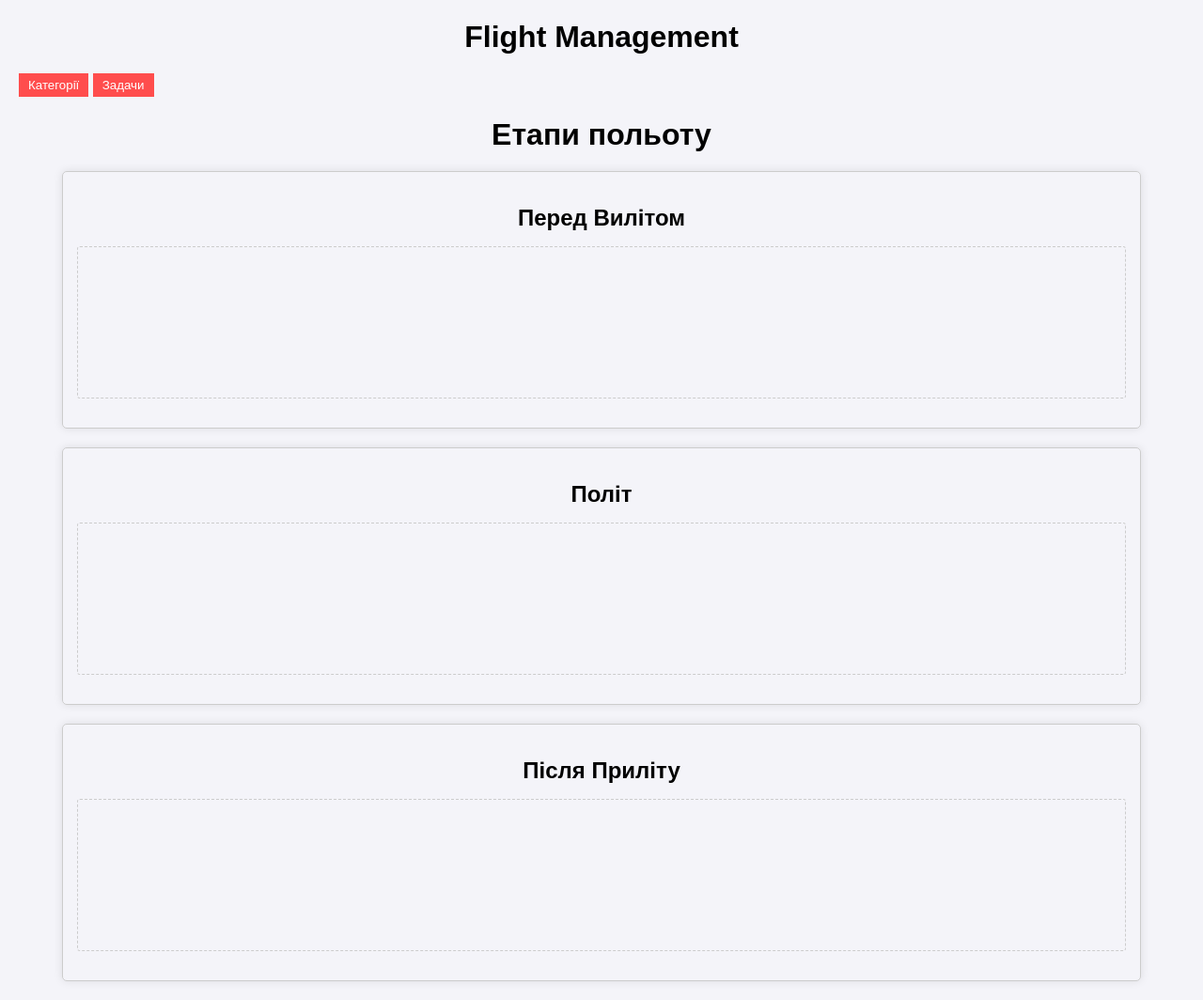
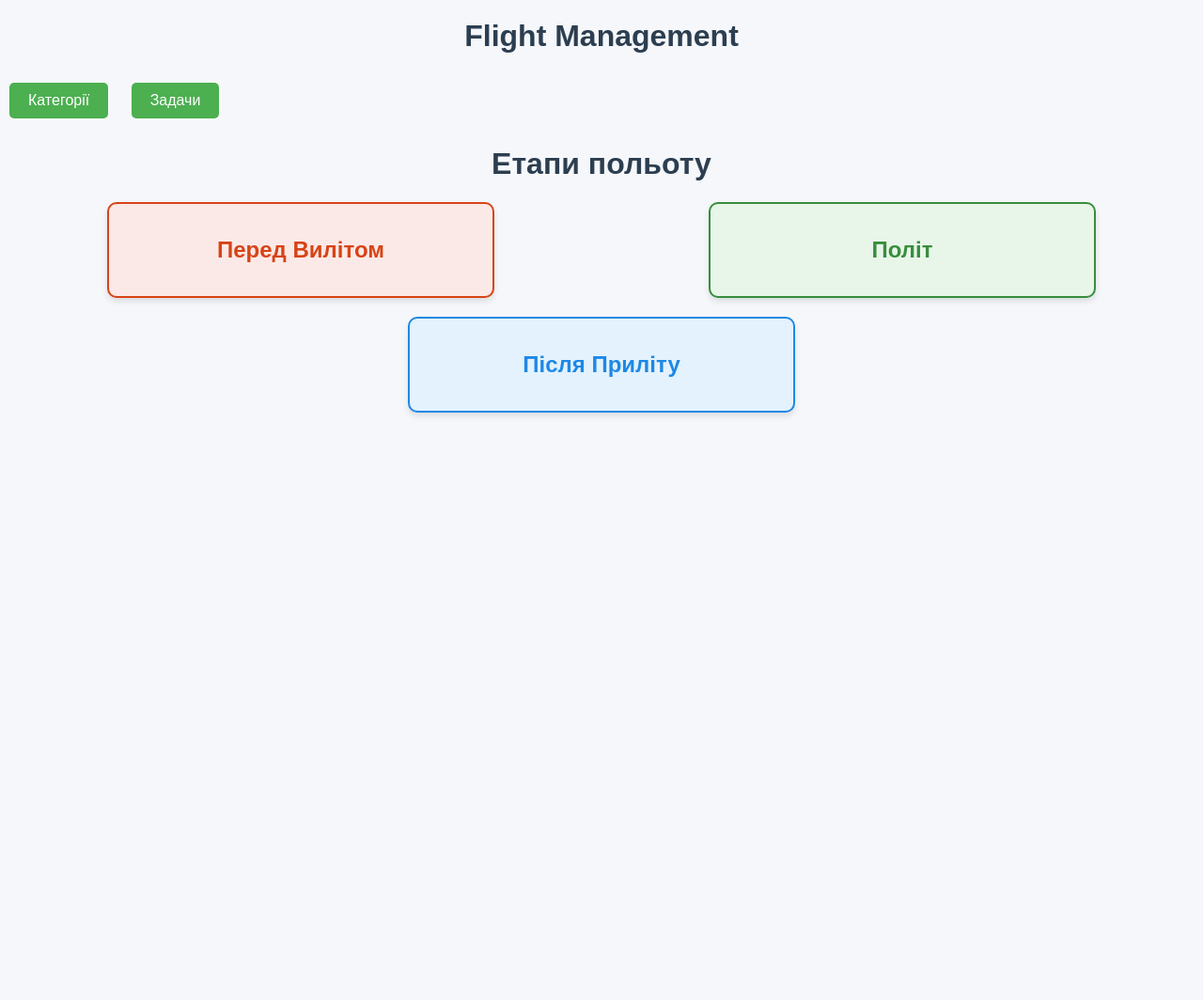
Before and after one commit to malkir23/diary, a Python web app: template backend/templates/index.html in a window 1280 px wide. Shown: the whole page at 94% size. After the commit the page ends 443 px from the top, so only its background shows below. Run offline with Jinja, Linux system fonts and the light colour scheme; the template is opened without the code that fills it, so the values that code supplies are empty.

Commit message:
update styles

```diff
--- a/backend/endpoints/u4u.py
+++ b/backend/endpoints/u4u.py
@@ -23,9 +23,10 @@ async def get_table(request: Request):
     tasks_data = {}
     for task in tasks:
         tasks_data.setdefault(task["type"], []).append(task)
-
+    categories = await CATEGORYS.find()
+    categories = {category["id"]: category for category in categories}
     return TEMPLATES.get_template("index.html").render(
-        request=request, tasks=tasks_data
+        request=request, tasks=tasks_data, categories=categories
     )
 
 
--- a/backend/static/css/u4u.css
+++ b/backend/static/css/u4u.css
@@ -1,143 +1,134 @@
+/* u4u.css */
+
+/* General Styles */
 body {
 	font-family: Arial, sans-serif;
-	margin: 20px;
-	background-color: #f4f4f9;
+	margin: 0;
+	padding: 0;
+	background-color: #f5f7fa;
+	color: #333;
 }
 
 h1 {
 	text-align: center;
-	margin-bottom: 20px;
+	margin-top: 20px;
+	font-size: 2rem;
+	color: #2c3e50;
+}
+
+h2 {
+	text-align: center;
+	font-size: 1.5rem;
+	color: #34495e;
 }
 
 .table-container {
 	display: flex;
+	justify-content: space-around;
 	flex-wrap: wrap;
-	justify-content: center;
+	margin: 20px auto;
 	gap: 20px;
+	padding: 0 10px;
 }
 
 .table {
-	width: 90%;
-	max-width: 1200px;
+	width: 30%;
+	background-color: #ecf0f1;
+	border-radius: 10px;
+	box-shadow: 0 4px 6px rgba(0, 0, 0, 0.1);
 	padding: 15px;
-	border: 1px solid #ccc;
-	border-radius: 5px;
-	box-shadow: 0 0 10px rgba(0, 0, 0, 0.1);
+	transition: transform 0.2s ease;
 }
 
-h2 {
-	text-align: center;
-	margin-bottom: 10px;
-}
-
-/* Warm colors for each table */
-.warm-orange {
-	background-color: #ffedcc;
-}
-
-.warm-yellow {
-	background-color: #fff8b5;
-}
-
-.warm-red {
-	background-color: #ffd3d3;
-}
-
-.columns {
-	display: flex;
-	gap: 10px;
-}
-
-.column {
-	flex: 1 1 calc(33% - 10px);
-	min-width: 100px;
-	display: flex;
-	flex-direction: column;
-}
-
-h3 {
-	text-align: center;
-	margin: 0 0 10px;
-	font-size: 1.2em;
+.table:hover {
+	transform: scale(1.02);
 }
 
 .task-list {
-	flex: 1;
-	list-style-type: none;
+	list-style: none;
 	padding: 0;
-	min-height: 150px;
-	border: 1px dashed #ccc;
-	border-radius: 3px;
-	padding: 5px;
+	margin: 0;
 }
 
 .task {
+	background-color: #e1f5fe;
+	color: #0277bd;
 	padding: 10px;
 	margin: 5px 0;
-	background-color: #e8e8e8;
-	border: 1px solid #ccc;
-	border-radius: 3px;
+	border-radius: 5px;
 	cursor: grab;
-	text-align: center;
+	border: 1px solid #b3e5fc;
+	transition: background-color 0.3s ease, transform 0.2s ease;
+}
+
+.task:hover {
+	background-color: #81d4fa;
+	transform: scale(1.02);
 }
 
 .task:active {
 	cursor: grabbing;
-	background-color: #d0d0d0;
 }
 
-.task:hover {
-	background-color: #f0f0f0;
+.nav-button {
+	background-color: #4caf50;
+	color: white;
+	padding: 10px 20px;
+	border: none;
+	border-radius: 5px;
+	cursor: pointer;
+	font-size: 1rem;
+	transition: background-color 0.3s ease;
+	margin: 10px;
 }
 
-/* Responsive Design */
-@media (max-width: 768px) {
-	/* Stack tables vertically */
+.nav-button:hover {
+	background-color: #388e3c;
+}
+
+/* Pre-Flight */
+#pre-flight {
+	background-color: #fbe9e7;
+	border: 2px solid #d84315;
+}
+
+#pre-flight h2 {
+	color: #d84315;
+}
+
+/* In-Flight */
+#in-flight {
+	background-color: #e8f5e9;
+	border: 2px solid #388e3c;
+}
+
+#in-flight h2 {
+	color: #388e3c;
+}
+
+/* Post-Flight */
+#post-flight {
+	background-color: #e3f2fd;
+	border: 2px solid #1e88e5;
+}
+
+#post-flight h2 {
+	color: #1e88e5;
+}
+
+/* Mobile Responsiveness */
+@media screen and (max-width: 768px) {
 	.table-container {
 			flex-direction: column;
-			gap: 20px;
-	}
-
-	/* Stack columns vertically */
-	.columns {
-			flex-direction: column;
-			gap: 15px;
-	}
-
-	.column {
-			flex: 1 1 100%;
+			align-items: center;
 	}
 
 	.table {
-			max-width: 100%;
+			width: 90%;
+	}
+
+	.nav-button {
+			width: 90%;
+			margin: 10px auto;
 	}
 }
-
-
-table {
-	width: 100%;
-	border-collapse: collapse;
-	margin: 20px 0;
-}
-
-table th, table td {
-	border: 1px solid #ddd;
-	padding: 8px;
-	text-align: left;
-}
-
-table th {
-	background-color: #f2f2f2;
-}
-
-button {
-	padding: 5px 10px;
-	background-color: #ff4d4d;
-	color: white;
-	border: none;
-	cursor: pointer;
-}
-
-button:hover {
-	background-color: #e60000;
-}
--- a/backend/templates/index.html
+++ b/backend/templates/index.html
@@ -20,7 +20,7 @@
             <h2>Перед Вилітом</h2>
             <ul class="task-list" id="pre-flight-tasks">
                 {% for task in tasks.pre_flight %}
-                <li draggable="true" class="task">{{ task.title }}</li>
+                <li draggable="true" class="task" style="background-color: {{ categorys[task.category_id].color }};">{{ task.title }}</li>
                 {% endfor %}
             </ul>
         </div>
```
